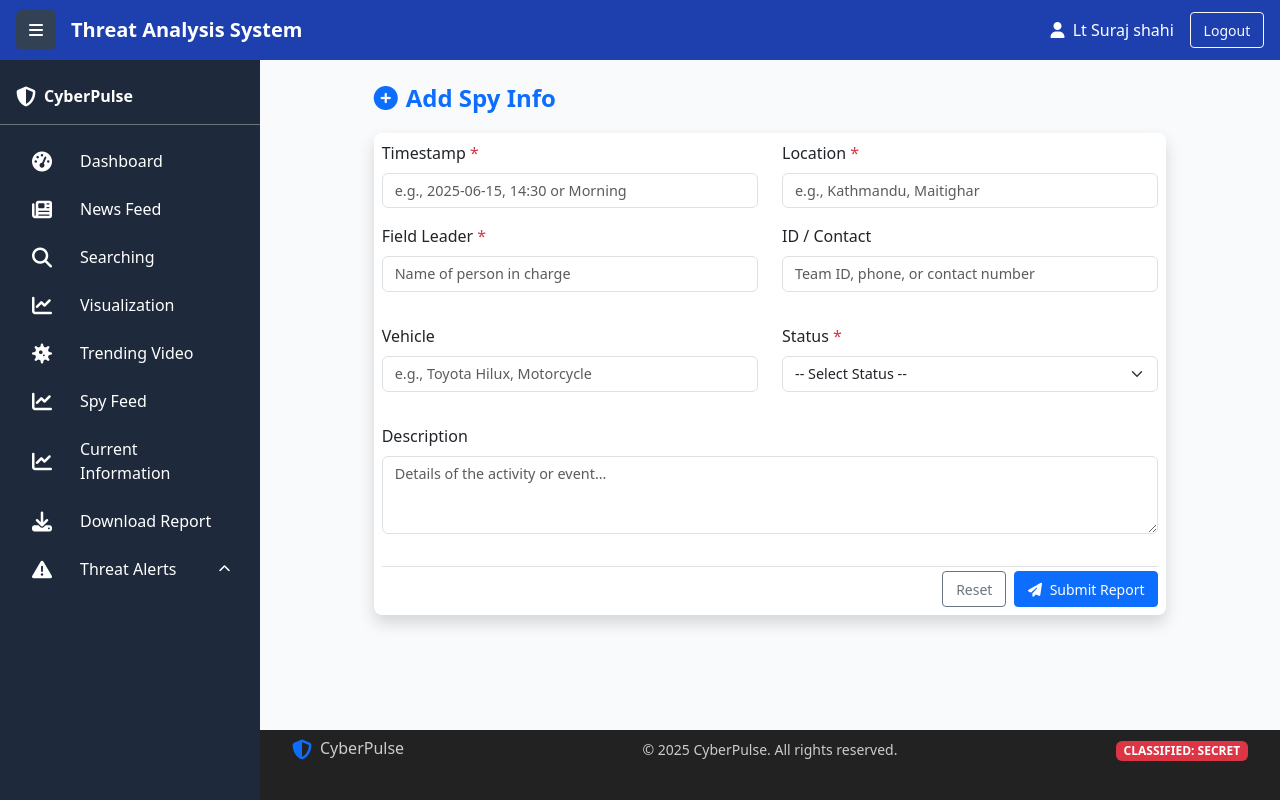
After one commit to Surajshahi2020/Cyberpulse, a Django app: page /spy_news/ in a window 1280 px wide. The commit adds this page. Run offline with Django 5.2, Linux system fonts and the light colour scheme; data comes from the database, SQL or seed files in the repository; both versions use the stored data as it was after the commit; some libraries are stand-ins or nearby versions.

Commit message:
spy news add

```diff
--- a/collect/views.py
+++ b/collect/views.py
@@ -1,5 +1,5 @@
 # collect/views.py
-from django.shortcuts import render
+from django.shortcuts import render, redirect
 from django.contrib import messages
 from django.core.paginator import Paginator
 from django.contrib.auth.decorators import login_required
@@ -16,6 +16,7 @@ from django.db.models.functions import TruncDate
 from django.http import HttpResponse
 from django.core.files.storage import FileSystemStorage
 import os
+
 
 
 def dashboard(request):
@@ -325,3 +326,89 @@ def newsCurrent(request):
     page_number = request.GET.get('page')
     page_obj = paginator.get_page(page_number)
     return render(request, 'newsCurrent.html', {'page_obj': page_obj})
+
+
+def newsSpy(request):
+    """Combined view: list + manual form submission with alert context"""
+    if request.method == 'POST':
+        # Extract and clean data
+        timing = request.POST.get('timing', '').strip()
+        location = request.POST.get('location', '').strip()
+        leader = request.POST.get('leader', '').strip()
+        number = request.POST.get('number', '').strip() or None
+        vehicle = request.POST.get('vehicle', '').strip() or None
+        description = request.POST.get('description', '').strip() or None
+        status = request.POST.get('status', 'pending').strip()
+
+        # 🔒 Validation: Required fields
+        if not timing or not location or not leader:
+            current_info_list = CurrentInformation.objects.all().order_by('-created_at')
+            paginator = Paginator(current_info_list, 7)
+            page_obj = paginator.get_page(request.GET.get('page'))
+            return render(request, 'newsSpy.html', {
+                'alert_type': 'error',
+                'alert_message': 'Timestamp, Location, and Field Leader are required.',
+                'form_data': {
+                    'timing': timing,
+                    'location': location,
+                    'leader': leader,
+                    'number': number,
+                    'vehicle': vehicle,
+                    'description': description,
+                    'status': status,
+                },
+                'page_obj': page_obj,
+            })
+
+        # 🔒 Validate status
+        valid_statuses = ['pending', 'completed', 'cancelled']
+        if status not in valid_statuses:
+            status = 'pending'
+
+        try:
+            # ✅ Save to DB
+            CurrentInformation.objects.create(
+                timing=timing,
+                location=location,
+                leader=leader,
+                number=number,
+                vehicle=vehicle,
+                description=description,
+                status=status
+            )
+            # On success: redirect to avoid resubmission + show success
+            current_info_list = CurrentInformation.objects.all().order_by('-created_at')
+            paginator = Paginator(current_info_list, 7)
+            page_obj = paginator.get_page(1)  # Go to page 1 to show new entry
+            return render(request, 'newsSpy.html', {
+                'alert_type': 'success',
+                'alert_message': '✅ Intel report submitted successfully!',
+                'page_obj': page_obj,
+            })
+
+        except Exception as e:
+            current_info_list = CurrentInformation.objects.all().order_by('-created_at')
+            paginator = Paginator(current_info_list, 7)
+            page_obj = paginator.get_page(request.GET.get('page'))
+            return render(request, 'newsSpy.html', {
+                'alert_type': 'error',
+                'alert_message': f'⚠️ Failed to save: {str(e)}',
+                'form_data': {
+                    'timing': timing,
+                    'location': location,
+                    'leader': leader,
+                    'number': number,
+                    'vehicle': vehicle,
+                    'description': description,
+                    'status': status,
+                },
+                'page_obj': page_obj,
+            })
+
+    # GET request
+    current_info_list = CurrentInformation.objects.all().order_by('-created_at')
+    paginator = Paginator(current_info_list, 7)
+    page_obj = paginator.get_page(request.GET.get('page'))
+    return render(request, 'newsSpy.html', {
+        'page_obj': page_obj,
+    })
--- /dev/null
+++ b/templates/newsSpy.html
@@ -0,0 +1,160 @@
+<!-- templates/news_add.html -->
+{% extends "base.html" %}
+
+{% block content %}
+<div class="container py-3">
+    <div class="row justify-content-center">
+        <div class="col-12 col-lg-10">
+            <!-- Header Section -->
+            <div class="d-flex justify-content-between align-items-center mb-3">
+                <div>
+                    <h4 class="fw-bold text-primary mb-1">
+                        <i class="fas fa-plus-circle me-2"></i>Add Spy Info
+                    </h4>
+                </div>
+
+            </div>
+
+            <!-- Main Form Card -->
+            <div class="card shadow border-0">
+                <div class="card-body p-2">
+                    <form method="post" action="{% url 'news_spy' %}" id="intelForm">
+                        {% csrf_token %}
+
+                        <!-- Basic Information -->
+                        <div class="row mb-3">
+                            <!-- timing -->
+                            <div class="col-md-6 mb-3">
+                                <label class="form-label fw-medium">Timestamp <span class="text-danger">*</span></label>
+                                <input type="text" class="form-control" name="timing" required maxlength="255"
+                                       placeholder="e.g., 2025-06-15, 14:30 or Morning">
+                            </div>
+
+                            <!-- location -->
+                            <div class="col-md-6 mb-3">
+                                <label class="form-label fw-medium">Location <span class="text-danger">*</span></label>
+                                <input type="text" class="form-control" name="location" required maxlength="255"
+                                       placeholder="e.g., Kathmandu, Maitighar">
+                            </div>
+
+                            <!-- leader -->
+                            <div class="col-md-6 mb-3">
+                                <label class="form-label fw-medium">Field Leader <span class="text-danger">*</span></label>
+                                <input type="text" class="form-control" name="leader" required maxlength="255"
+                                       placeholder="Name of person in charge">
+                            </div>
+
+                            <!-- number -->
+                            <div class="col-md-6 mb-3">
+                                <label class="form-label fw-medium">ID / Contact</label>
+                                <input type="text" class="form-control" name="number" maxlength="50"
+                                       placeholder="Team ID, phone, or contact number">
+                            </div>
+                        </div>
+
+                        <!-- Vehicle & Status -->
+                        <div class="row mb-3">
+                            <!-- vehicle -->
+                            <div class="col-md-6 mb-3">
+                                <label class="form-label fw-medium">Vehicle</label>
+                                <input type="text" class="form-control" name="vehicle" maxlength="100"
+                                       placeholder="e.g., Toyota Hilux, Motorcycle">
+                            </div>
+
+                            <!-- status -->
+                            <div class="col-md-6 mb-3">
+                                <label class="form-label fw-medium">Status <span class="text-danger">*</span></label>
+                                <select class="form-select" name="status" required>
+                                    <option value="">-- Select Status --</option>
+                                    <option value="pending">Pending</option>
+                                    <option value="completed">Completed</option>
+                                    <option value="cancelled">Cancelled</option>
+                                </select>
+                            </div>
+                        </div>
+
+                        <!-- Description -->
+                        <div class="row mb-3">
+                            <div class="col-12 mb-3">
+                                <label class="form-label fw-medium">Description</label>
+                                <textarea class="form-control" name="description" rows="3"
+                                          placeholder="Details of the activity or event..."></textarea>
+                            </div>
+                        </div>
+
+                        <!-- Form Actions -->
+                        <div class="d-flex justify-content-end gap-2 mt-1 pt-1 border-top">
+                            <button type="reset" class="btn btn-outline-secondary btn-sm">Reset</button>
+                            <button type="submit" class="btn btn-primary btn-sm">
+                                <i class="fas fa-paper-plane me-1"></i> Submit Report
+                            </button>
+                        </div>
+                    </form>
+                </div>
+            </div>
+        </div>
+    </div>
+</div>
+
+<style>
+.container {
+    max-width: 1600px;
+}
+.card {
+    border-radius: 8px;
+}
+.form-control, .form-select {
+    border-radius: 6px;
+    font-size: 0.9rem;
+}
+.btn-sm {
+    padding: 0.4rem 0.8rem;
+    font-size: 0.875rem;
+}
+.border-top {
+    border-color: #dee2e6 !important;
+}
+.mb-3 {
+    margin-bottom: 1rem !important;
+}
+@media (max-width: 768px) {
+    .container { padding: 0.5rem; }
+    .card-body { padding: 1rem !important; }
+}
+</style>
+
+<script>
+document.addEventListener('DOMContentLoaded', function() {
+    const form = document.getElementById('intelForm');
+
+    // Form validation
+    form.addEventListener('submit', function(e) {
+        const requiredFields = form.querySelectorAll('[required]');
+        let isValid = true;
+
+        requiredFields.forEach(field => {
+            if (!field.value.trim()) {
+                field.classList.add('is-invalid');
+                isValid = false;
+            } else {
+                field.classList.remove('is-invalid');
+            }
+        });
+
+        if (!isValid) {
+            e.preventDefault();
+            alert('Please fill in all required fields.');
+        }
+    });
+
+    // Remove invalid state on input
+    form.querySelectorAll('[required]').forEach(field => {
+        field.addEventListener('input', function() {
+            if (this.value.trim()) {
+                this.classList.remove('is-invalid');
+            }
+        });
+    });
+});
+</script>
+{% endblock %}
--- a/templates/sidebar_menu.html
+++ b/templates/sidebar_menu.html
@@ -41,6 +41,14 @@
      href="{% url 'news_trending' %}">
       <i class="fas fa-virus nav-icon fa-lg"></i>
       <span class="sidebar-text ms-3">Trending Video</span>
+    </a>
+  </li>
+
+  <li class="nav-item mb-2">
+    <a class="nav-link d-flex align-items-center text-white py-2 px-3 rounded"
+     href="{% url 'news_spy' %}">
+      <i class="fas fa-chart-line nav-icon fa-lg"></i>
+      <span class="sidebar-text ms-3">Spy Feed</span>
     </a>
   </li>
 
--- a/threatwatch/urls.py
+++ b/threatwatch/urls.py
@@ -13,6 +13,7 @@ urlpatterns = [
     path('trending_news/', views.newsTrending, name='news_trending'),
     path('report_news/', views.newsReport, name='news_report'),
     path('current_news/', views.newsCurrent, name='news_current'),
+    path('spy_news/', views.newsSpy, name='news_spy'),
 ]
 
 # Serve media files during development
```
Also changed, not shown: db.sqlite3, media/threat_alerts/Screenshot_2_ZQil2du.png (added), 3 other files.
